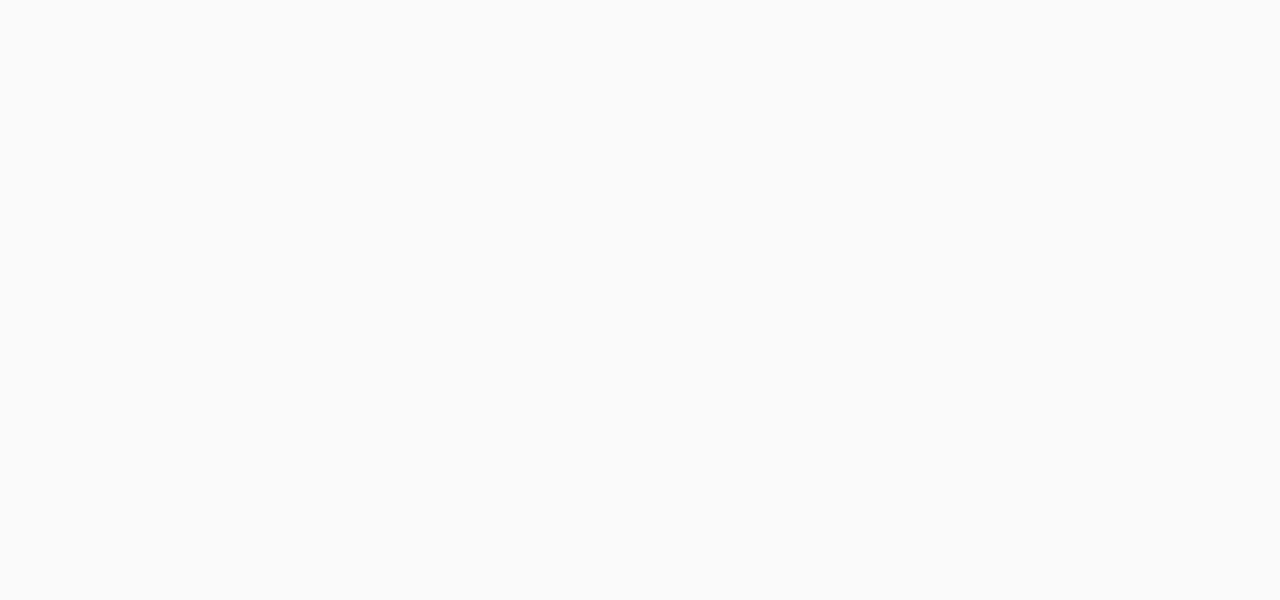
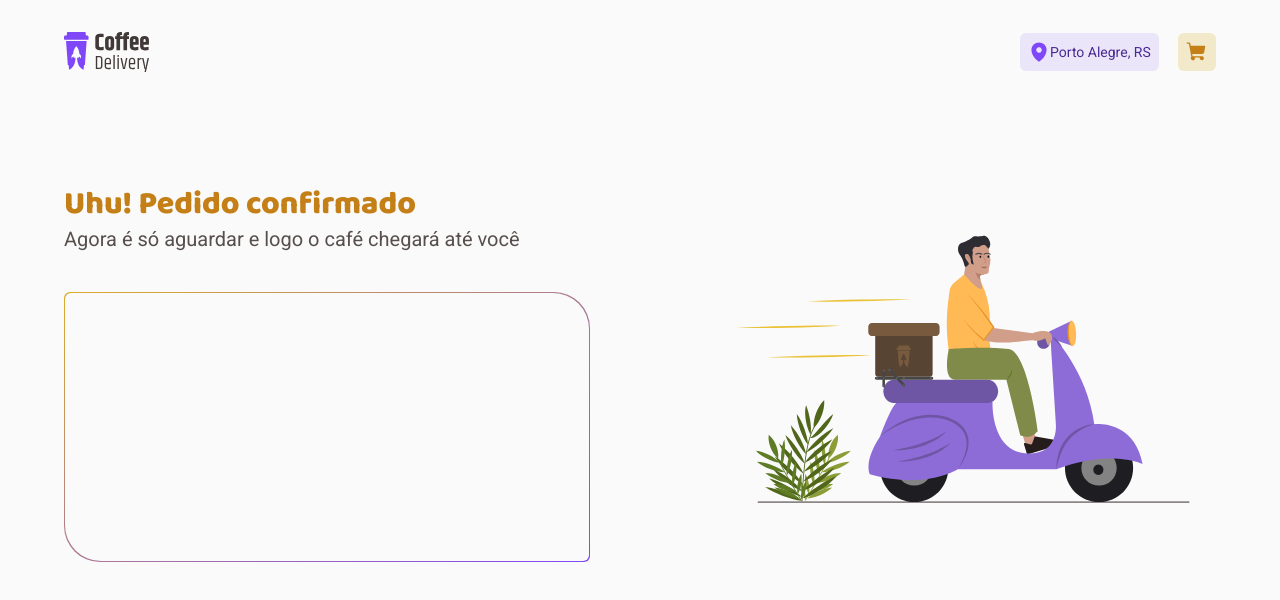
Before and after one commit to clodoaldo-favaro/ignite-desafio-react-02, a React (Vite) app: page /success in a window 1280 px wide. Before the commit this address had no page. Shown: the top 600 px of the page. Built offline with nearby package versions, Linux system fonts and the light colour scheme.

Commit message:
feat: cria página de pedido efetuado com sucesso

```diff
--- a/src/Router.tsx
+++ b/src/Router.tsx
@@ -2,6 +2,7 @@ import { Routes, Route } from 'react-router-dom'
 import { DefaultLayout } from './layouts/DefaultLayout'
 import { Home } from './pages/Home'
 import { Checkout } from './pages/Checkout'
+import { OrderSuccess } from './pages/OrderSuccess'
 
 export function Router() {
   return (
@@ -9,6 +10,7 @@ export function Router() {
       <Route path="/" element={<DefaultLayout />}>
         <Route path="/" element={<Home />} />
         <Route path="/checkout" element={<Checkout />} />
+        <Route path="/success" element={<OrderSuccess />} />
       </Route>
     </Routes>
   )
--- a/src/pages/Checkout/index.tsx
+++ b/src/pages/Checkout/index.tsx
@@ -24,7 +24,7 @@ export function Checkout() {
 
   function handleSubmit(event: MouseEvent<HTMLButtonElement>) {
     event.preventDefault()
-    navigate('/')
+    navigate('/success')
   }
 
   return (
--- /dev/null
+++ b/src/pages/OrderSuccess/index.tsx
@@ -0,0 +1,21 @@
+import { OrderSuccessContainer } from './styles'
+import imgDelivery from '../../assets/delivery-guy.svg'
+
+export function OrderSuccess() {
+  return (
+    <OrderSuccessContainer>
+      <div>
+        <div className="header">
+          <h2>Uhu! Pedido confirmado</h2>
+          <p>Agora é só aguardar e logo o café chegará até você</p>
+        </div>
+        <div className="deliveryInfo">
+          <div className="inner"></div>
+        </div>
+      </div>
+      <div>
+        <img src={imgDelivery} alt="" />
+      </div>
+    </OrderSuccessContainer>
+  )
+}
--- /dev/null
+++ b/src/pages/OrderSuccess/styles.ts
@@ -0,0 +1,54 @@
+import styled from 'styled-components'
+
+export const OrderSuccessContainer = styled.div`
+  display: flex;
+  justify-content: space-between;
+  align-items: center;
+  margin-top: 5rem;
+
+  @media (max-width: 768px) {
+    flex-direction: column;
+    gap: 2rem;
+  }
+
+  .header {
+    h2 {
+      color: ${(props) => props.theme['yellow-dark']};
+      font-size: ${(props) => props.theme['title-l']};
+    }
+
+    p {
+      font-size: ${(props) => props.theme['text-l']};
+    }
+  }
+
+  .deliveryInfo {
+    display: flex;
+    flex-direction: column;
+    justify-content: space-between;
+    gap: 2rem;
+    margin-top: 2.5rem;
+    width: 130%;
+    max-width: 526px;
+    height: 270px;
+    position: relative;
+
+    border-radius: 6px 36px;
+    background: linear-gradient(
+      to right bottom,
+      ${(props) => props.theme.yellow},
+      ${(props) => props.theme.purple}
+    );
+
+    .inner {
+      background: ${(props) => props.theme.background};
+      width: calc(100% - 2px);
+      height: calc(100% - 2px);
+      border-radius: 6px 36px;
+      padding: 2.5rem;
+      position: absolute;
+      left: 1px;
+      top: 1px;
+    }
+  }
+`
```
Also changed, not shown: src/assets/delivery-guy.svg (added).
